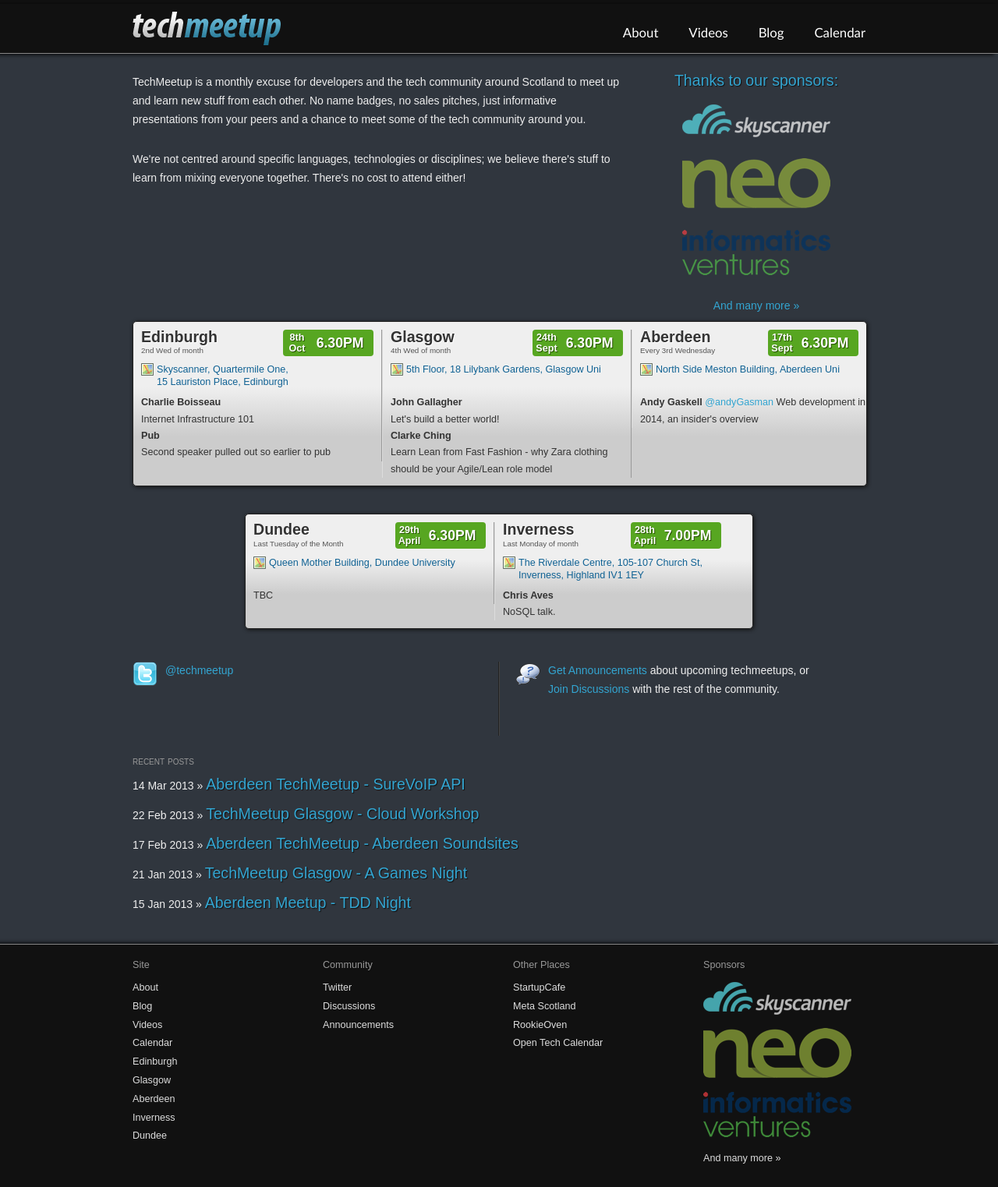
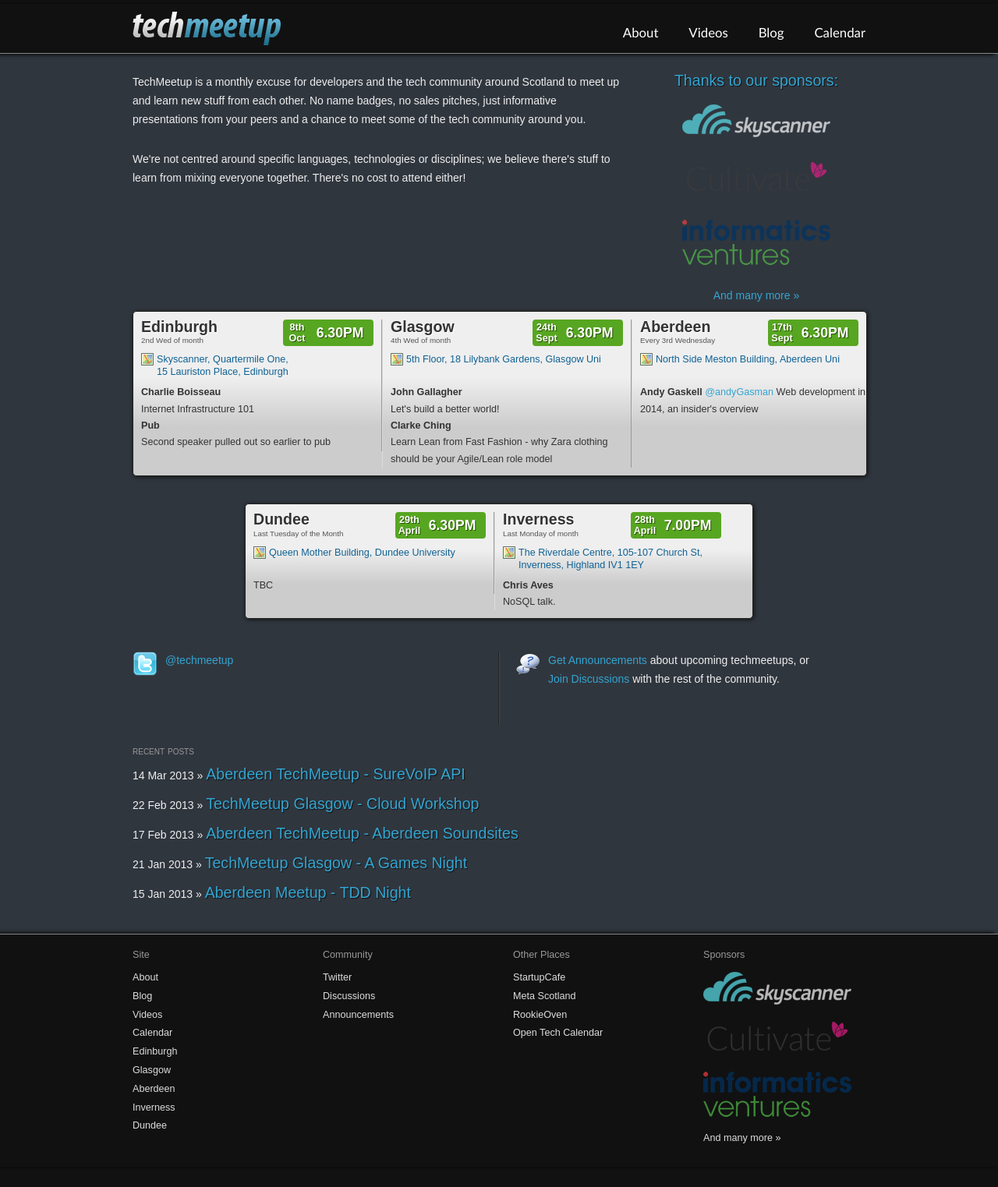
Before and after one commit to techmeetup/techmeetup.co.uk, a Jekyll site: the page built from index.html, in a window 1280 px wide. Shown: the whole page at 78% size. Built offline with Jekyll 4.4.1, drawn with Linux system fonts in a browser that asks for light colours; after the commit the page ends 1497 px from its top, so only the background shows below that.

Commit message:
Replace Neo logo with Cultivate

```diff
--- a/_layouts/default.html
+++ b/_layouts/default.html
@@ -64,8 +64,8 @@
             <li><a href="http://www.skyscanner.net/" class="fadehover">
                 <img src="{{ site.baseurl }}/static/img/skyscanner.png" />
             </a></li>
-            <li><a href="http://neo.com/" class="fadehover">
-                <img src="{{ site.baseurl }}/static/img/neo.png" />
+            <li><a href="http://cultivatehq.com/" class="fadehover">
+                <img src="{{ site.baseurl }}/static/img/cultivatehq.png" />
             </a></li>
             <li><a href="http://www.informatics-ventures.com/" class="fadehover">
                 <img src="{{ site.baseurl }}/static/img/informatics.png" />
--- a/about.html
+++ b/about.html
@@ -8,8 +8,8 @@
       <li><a href="http://www.skyscanner.net/" class="fadehover">
           <img src="{{ site.baseurl }}/static/img/skyscanner.png" />
       </a></li>
-      <li><a href="http://neo.com/" class="fadehover">
-          <img src="{{ site.baseurl }}/static/img/neo.png" />
+      <li><a href="http://cultivatehq.com/" class="fadehover">
+          <img src="{{ site.baseurl }}/static/img/cultivatehq.png" />
       </a></li>
       <li><a href="http://www.informatics-ventures.com/" class="fadehover">
           <img src="{{ site.baseurl }}/static/img/informatics.png" />
--- a/index.html
+++ b/index.html
@@ -15,8 +15,8 @@
       <li><a href="http://www.skyscanner.net/" class="fadehover">
           <img src="{{ site.baseurl }}/static/img/skyscanner.png" />
       </a></li>
-      <li><a href="http://neo.com/" class="fadehover">
-          <img src="{{ site.baseurl }}/static/img/neo.png" />
+      <li><a href="http://cultivatehq.com/" class="fadehover">
+          <img src="{{ site.baseurl }}/static/img/cultivatehq.png" />
       </a></li>
       <li><a href="http://www.informatics-ventures.com/" class="fadehover">
           <img src="{{ site.baseurl }}/static/img/informatics.png" />
```
Also changed, not shown: static/img/cultivatehq.png (added).
